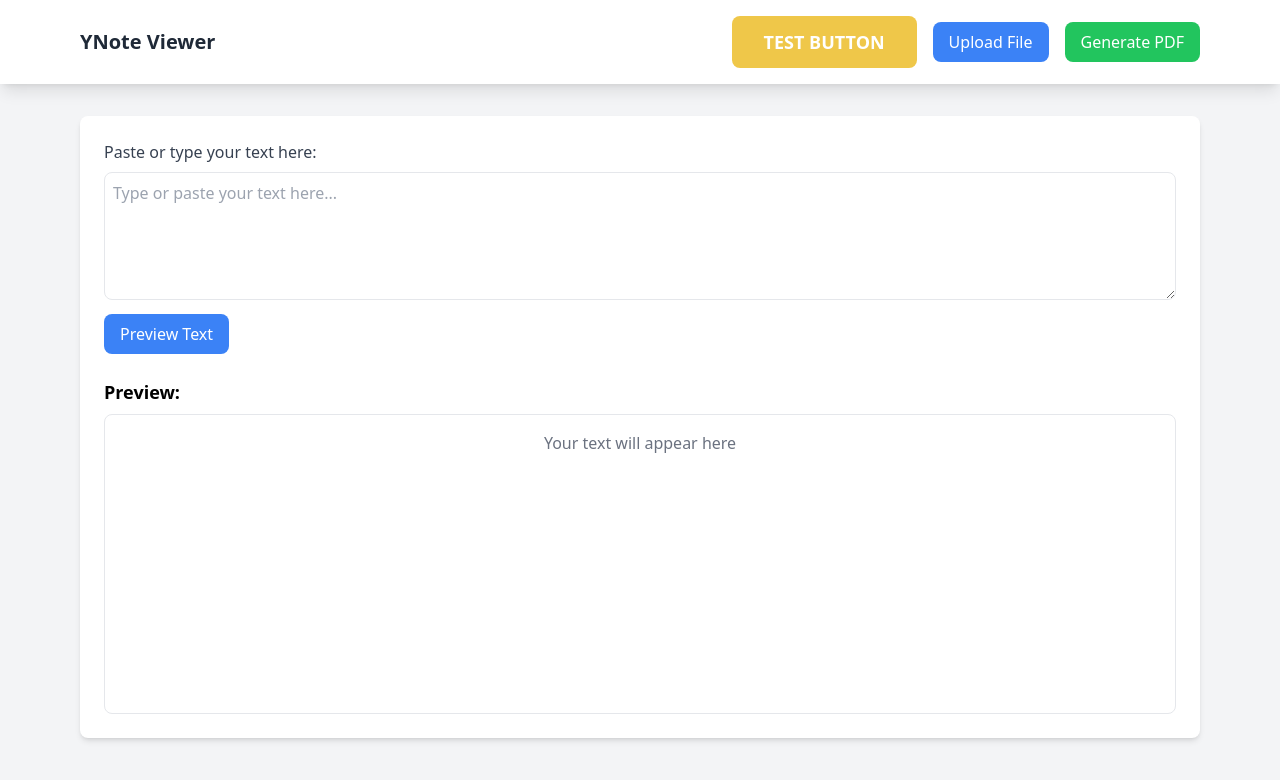
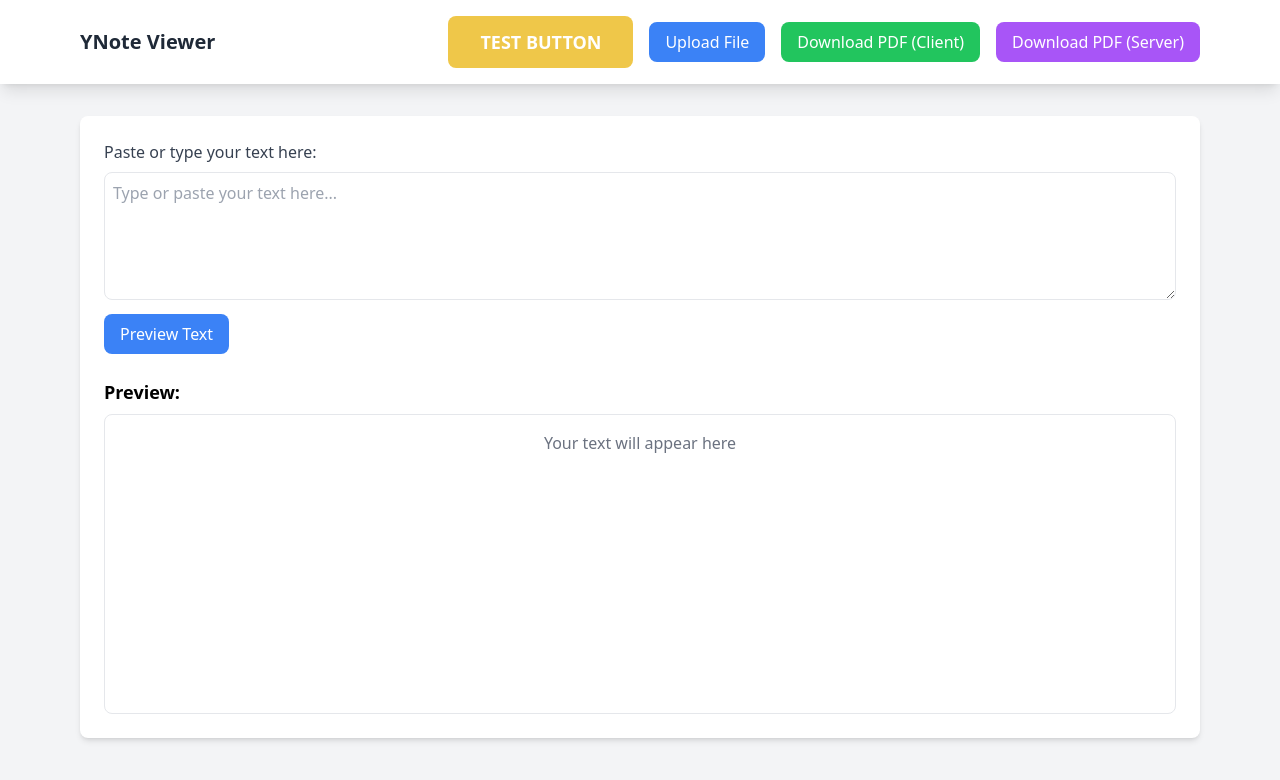
Before and after one commit to Youseftemu1/ynote-viewer, a Next.js app: page / in a window 1280 px wide. Shown: the top 780 px of the page. Built offline with nearby package versions, Linux system fonts and the light colour scheme.

Commit message:
Add dual PDF generation methods: client-side and server-side

```diff
--- a/package.json
+++ b/package.json
@@ -9,8 +9,10 @@
   },
   "dependencies": {
     "@sparticuz/chromium": "^119.0.0",
+    "html2canvas": "^1.4.1",
+    "jspdf": "^3.0.1",
+    "next": "^14.0.3",
     "puppeteer-core": "^21.5.0",
-    "next": "^14.0.3",
     "react": "^18.2.0",
     "react-dom": "^18.2.0"
   },
--- a/pages/index.js
+++ b/pages/index.js
@@ -1,10 +1,26 @@
 import Head from 'next/head';
-import { useEffect, useState, useCallback } from 'react';
+import { useEffect, useState, useCallback, useRef } from 'react';
+import dynamic from 'next/dynamic';
+
+// Dynamically import jsPDF with no SSR
+const JsPDFModule = dynamic(
+  () => import('jspdf').then(mod => ({ jsPDF: mod.default })),
+  { ssr: false }
+);
+
+// Dynamically import html2canvas with no SSR
+const Html2CanvasModule = dynamic(
+  () => import('html2canvas').then(mod => ({ html2canvas: mod.default })),
+  { ssr: false }
+);
 
 export default function Home() {
   const [isClient, setIsClient] = useState(false);
   const [noteContent, setNoteContent] = useState('');
   const [isLoading, setIsLoading] = useState(false);
+  const [clientPdfLoading, setClientPdfLoading] = useState(false);
+  const [serverPdfLoading, setServerPdfLoading] = useState(false);
+  const previewRef = useRef(null);
 
   const displayNote = useCallback((content) => {
     setNoteContent(content);
@@ -43,13 +59,61 @@ export default function Home() {
     });
   };
 
-  const handleGeneratePdf = async () => {
+  // Client-side PDF generation using jsPDF
+  const handleClientPdf = async () => {
     if (!noteContent) {
       alert('Please upload a file or paste some text first!');
       return;
     }
 
-    setIsLoading(true);
+    setClientPdfLoading(true);
+    try {
+      const { jsPDF } = await JsPDFModule;
+      const { html2canvas } = await Html2CanvasModule;
+
+      // Create a temporary div with proper styling
+      const tempDiv = document.createElement('div');
+      tempDiv.style.width = '800px';
+      tempDiv.style.padding = '20px';
+      tempDiv.style.position = 'absolute';
+      tempDiv.style.left = '-9999px';
+      tempDiv.style.fontFamily = 'Arial, sans-serif';
+      tempDiv.style.fontSize = '12pt';
+      tempDiv.style.lineHeight = '1.5';
+      tempDiv.style.whiteSpace = 'pre-wrap';
+      tempDiv.style.wordWrap = 'break-word';
+      tempDiv.innerHTML = noteContent.replace(/\n/g, '<br>');
+      document.body.appendChild(tempDiv);
+
+      // Generate PDF from the temp div
+      const canvas = await html2canvas(tempDiv);
+      document.body.removeChild(tempDiv);
+
+      const imgData = canvas.toDataURL('image/png');
+      const pdf = new jsPDF('p', 'mm', 'a4');
+      const imgProps = pdf.getImageProperties(imgData);
+      const pdfWidth = pdf.internal.pageSize.getWidth();
+      const pdfHeight = (imgProps.height * pdfWidth) / imgProps.width;
+
+      pdf.addImage(imgData, 'PNG', 0, 0, pdfWidth, pdfHeight);
+      pdf.save('note-client.pdf');
+
+    } catch (error) {
+      console.error('Error generating client-side PDF:', error);
+      alert('Failed to generate PDF on client. Please try again.');
+    } finally {
+      setClientPdfLoading(false);
+    }
+  };
+
+  // Server-side PDF generation using Puppeteer
+  const handleServerPdf = async () => {
+    if (!noteContent) {
+      alert('Please upload a file or paste some text first!');
+      return;
+    }
+
+    setServerPdfLoading(true);
     try {
       // Create simple HTML for the PDF
       const htmlContent = `
@@ -95,7 +159,7 @@ export default function Home() {
       const url = window.URL.createObjectURL(blob);
       const a = document.createElement('a');
       a.href = url;
-      a.download = 'note.pdf';
+      a.download = 'note-server.pdf';
       document.body.appendChild(a);
       a.click();
 
@@ -105,10 +169,10 @@ export default function Home() {
         document.body.removeChild(a);
       }, 100);
     } catch (error) {
-      console.error('Error generating PDF:', error);
-      alert(error.message || 'Failed to generate PDF. Please try again.');
+      console.error('Error generating server PDF:', error);
+      alert(error.message || 'Failed to generate PDF on server. Please try again.');
     } finally {
-      setIsLoading(false);
+      setServerPdfLoading(false);
     }
   };
 
@@ -175,11 +239,18 @@ export default function Home() {
                 Upload File
               </button>
               <button
-                onClick={handleGeneratePdf}
+                onClick={handleClientPdf}
                 className="bg-green-500 hover:bg-green-600 text-white px-4 py-2 rounded-lg"
-                disabled={isLoading}
+                disabled={clientPdfLoading}
               >
-                {isLoading ? 'Generating...' : 'Generate PDF'}
+                {clientPdfLoading ? 'Generating...' : 'Download PDF (Client)'}
+              </button>
+              <button
+                onClick={handleServerPdf}
+                className="bg-purple-500 hover:bg-purple-600 text-white px-4 py-2 rounded-lg"
+                disabled={serverPdfLoading}
+              >
+                {serverPdfLoading ? 'Generating...' : 'Download PDF (Server)'}
               </button>
             </div>
           </div>
@@ -206,7 +277,11 @@ export default function Home() {
           </div>
           <div className="mt-6">
             <h2 className="text-lg font-semibold mb-2">Preview:</h2>
-            <div id="noteViewer" className="min-h-[300px] p-4 border rounded-lg">
+            <div
+              id="noteViewer"
+              ref={previewRef}
+              className="min-h-[300px] p-4 border rounded-lg"
+            >
               <div className="text-center text-gray-500">
                 Your text will appear here
               </div>
```
Also changed, not shown: 1 other file (tests, documents, lock files or other folders).
